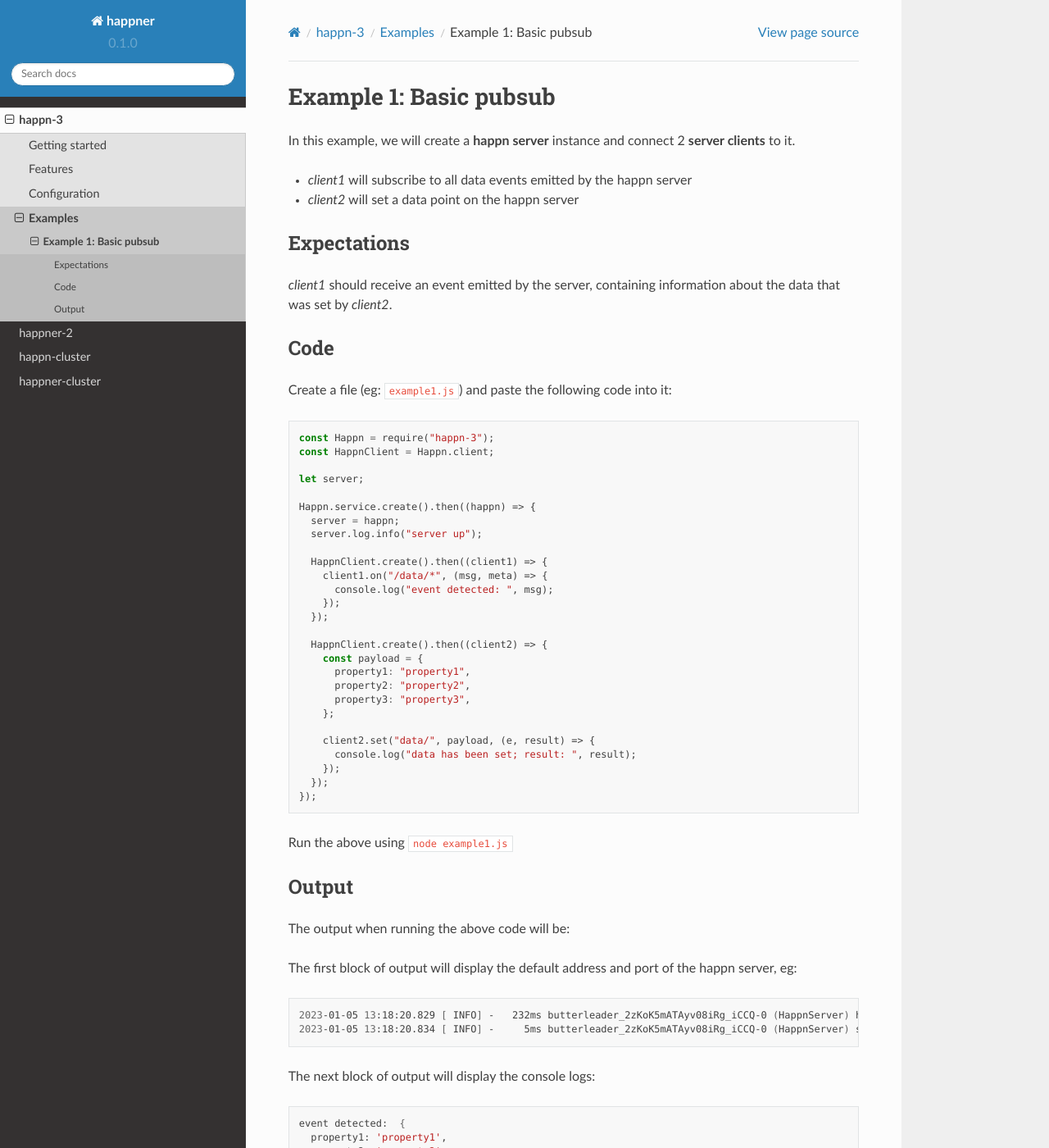
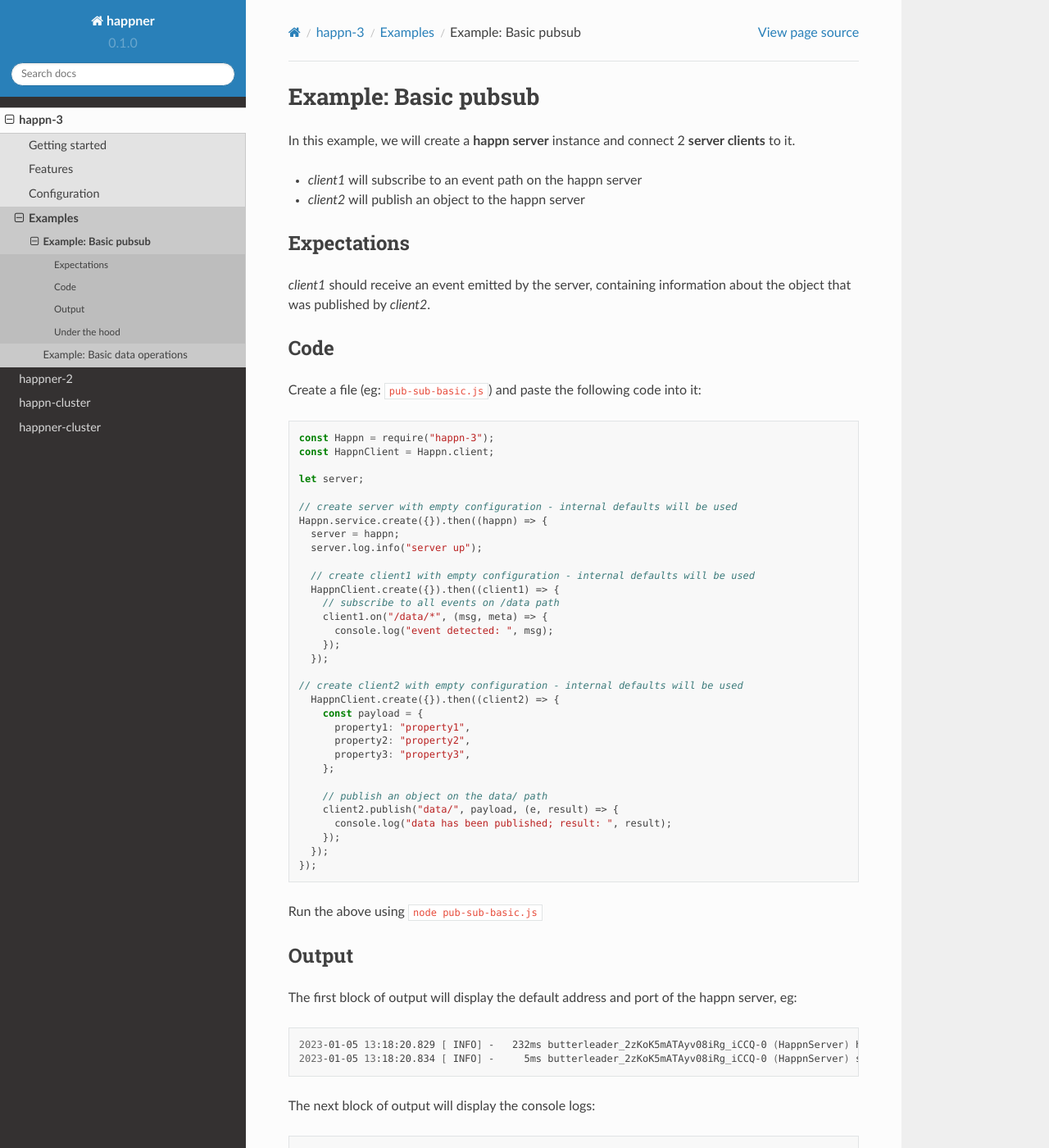
Before and after one commit to happner/happner-docs, a Sphinx documentation site: the page built from docs/source/happn/examples/pub-sub-basic.rst, in a window 1280 px wide and 1400 px high. Shown: the whole window at 82% size. Built offline with Sphinx 7.4.7 and the Read the Docs theme 2.0.0, drawn with Linux system fonts in a browser that asks for light colours; some of the changed text lies outside the part shown.

Commit message:
Added happn basic data operations

```diff
--- a/docs/source/happn/bootstrap/home.rst
+++ b/docs/source/happn/bootstrap/home.rst
@@ -34,7 +34,7 @@
 
 Next steps
 ----------
-Now that you have seen how to set up a basic server and client(s), take a look at this simple working :ref:`example<simple-example-1>`.
+Now that you have seen how to set up a basic server and client(s), take a look at this simple working :ref:`example<pub-sub-basic>`.
 
 .. autosummary::
    :toctree: generated
--- a/docs/source/happn/configuration/home.rst
+++ b/docs/source/happn/configuration/home.rst
@@ -1,2 +1,4 @@
+..  _happn-configuration:
+
 Configuration
 =============
--- a/docs/source/happn/examples/home.rst
+++ b/docs/source/happn/examples/home.rst
@@ -3,4 +3,5 @@
 
 .. toctree::
 
-    simple-example-1
+    pub-sub-basic
+    set-data-basic
--- a/docs/source/happn/examples/simple-example-1.rst
+++ b/docs/source/happn/examples/pub-sub-basic.rst
@@ -1,19 +1,19 @@
-..  _simple-example-1:
+..  _pub-sub-basic:
 
-Example 1: Basic pubsub
-=======================
+Example: Basic pubsub
+=====================
 In this example, we will create a **happn server** instance and connect 2 **server clients** to it.
 
-* *client1* will subscribe to all data events emitted by the happn server
-* *client2* will set a data point on the happn server
+* *client1* will subscribe to an event path on the happn server
+* *client2* will publish an object to the happn server
 
 Expectations
 ~~~~~~~~~~~~
-*client1* should receive an event emitted by the server, containing information about the data that was set by *client2*.
+*client1* should receive an event emitted by the server, containing information about the object that was published by *client2*.
 
 Code
 ~~~~
-Create a file (eg: :code:`example1.js`) and paste the following code into it:
+Create a file (eg: :code:`pub-sub-basic.js`) and paste the following code into it:
 
 .. code-block:: javascript
 
@@ -22,35 +22,38 @@
 
     let server;
 
-    Happn.service.create().then((happn) => {
+    // create server with empty configuration - internal defaults will be used
+    Happn.service.create({}).then((happn) => {
       server = happn;
       server.log.info("server up");
 
-      HappnClient.create().then((client1) => {
+      // create client1 with empty configuration - internal defaults will be used
+      HappnClient.create({}).then((client1) => {
+        // subscribe to all events on /data path
         client1.on("/data/*", (msg, meta) => {
           console.log("event detected: ", msg);
         });
       });
 
-      HappnClient.create().then((client2) => {
+    // create client2 with empty configuration - internal defaults will be used
+      HappnClient.create({}).then((client2) => {
         const payload = {
           property1: "property1",
           property2: "property2",
           property3: "property3",
         };
 
-        client2.set("data/", payload, (e, result) => {
-          console.log("data has been set; result: ", result);
+        // publish an object on the data/ path
+        client2.publish("data/", payload, (e, result) => {
+          console.log("data has been published; result: ", result);
         });
       });
     });
 
-Run the above using :code:`node example1.js`
+Run the above using :code:`node pub-sub-basic.js`
 
 Output
 ~~~~~~
-The output when running the above code will be:
-
 The first block of output will display the default address and port of the happn server, eg:
 
 .. code-block:: bash
@@ -67,22 +70,21 @@
       property2: 'property2',
       property3: 'property3'
     }
-    data has been set; result:  {
-      property1: 'property1',
-      property2: 'property2',
-      property3: 'property3',
+    data has been published; result:  {
       _meta: {
         path: 'data/',
-        created: 1672915267665,
-        modified: 1672915267665,
-        published: true,
+        eventId: 4,
         type: 'response',
         status: 'ok',
-        eventId: 4,
-        sessionId: '2993d9f4-9d0d-4211-8266-045b17c0f0fe',
-        action: 'set'
+        published: true
       }
     }
 
+
+Under the hood
+~~~~~~~~~~~~~~
+Using the :code:`publish` function on the client will trigger the server to emit an event to all subscribers on this path.
+**No data is persisted** on the server.
+
 .. autosummary::
    :toctree: generated
```
Also changed, not shown: docs/source/happn/examples/set-data-basic.rst (added, +126 -0 lines).
